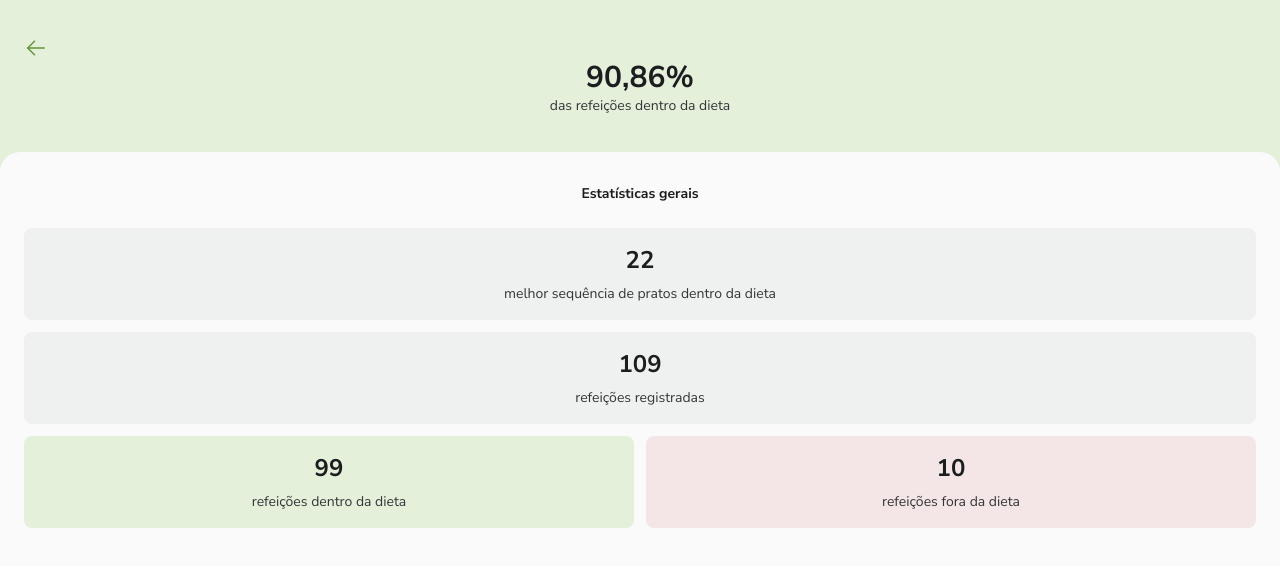
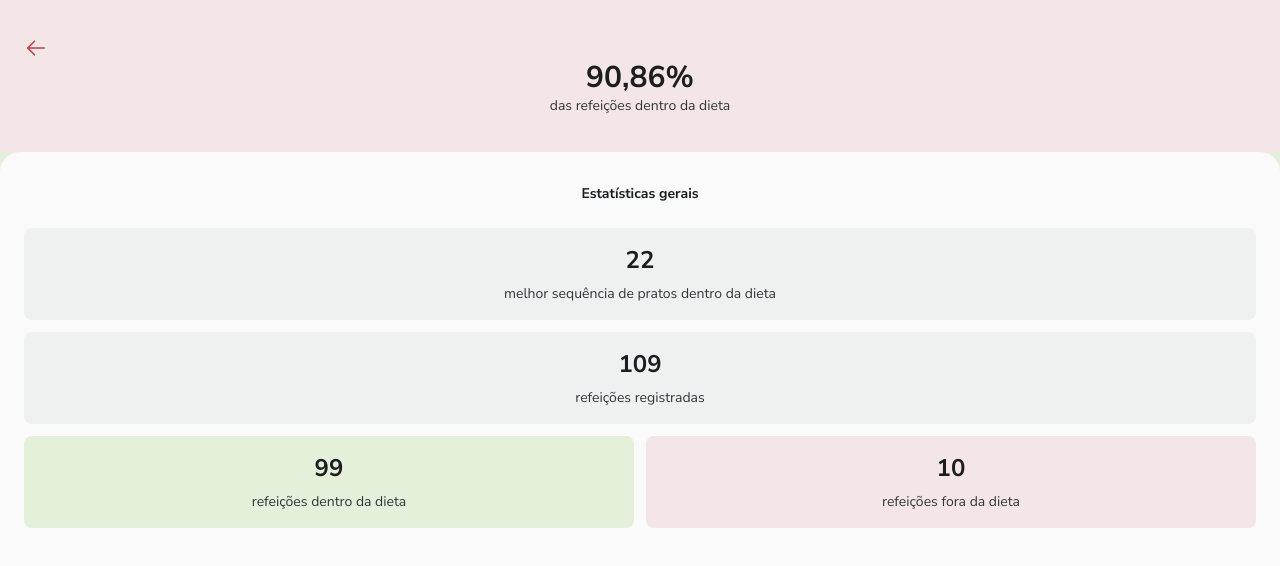
Before and after one commit to PabloXT14/daily-diet, a Next.js app in the folder web/: page /summary in a window 1280 px wide. Shown: the top 566 px of the page. Built offline with nearby package versions, Linux system fonts and the light colour scheme.

Commit message:
feat: add tailwind-variants in the project

```diff
--- a/web/package.json
+++ b/web/package.json
@@ -26,6 +26,7 @@
     "react": "18.2.0",
     "react-dom": "18.2.0",
     "tailwind-merge": "^1.13.2",
+    "tailwind-variants": "^0.1.13",
     "tailwindcss": "3.3.2",
     "tailwindcss-animate": "^1.0.6",
     "typescript": "5.1.6"
--- a/web/src/app/home/components/PercentSection.tsx
+++ b/web/src/app/home/components/PercentSection.tsx
@@ -1,19 +1,49 @@
 import Link from 'next/link'
+import { ComponentProps } from 'react'
+import { tv, VariantProps } from 'tailwind-variants'
 
 import { ArrowUpRight } from '@/assets/icons/phosphor-react'
 
-export function PercentSection() {
+const percentVariants = tv({
+  slots: {
+    base: 'relative mb-10 mt-9 flex h-[102px] flex-col items-center justify-center rounded-lg',
+    percentage: 'text-3xl font-bold text-gray-700',
+    description: 'text-sm text-gray-600',
+    icon: 'absolute right-2 top-2',
+  },
+  variants: {
+    color: {
+      primary: {
+        base: 'bg-green-light',
+        icon: 'text-green-dark',
+      },
+      secondary: {
+        base: 'bg-red-light',
+        icon: 'text-red-dark',
+      },
+    },
+  },
+  defaultVariants: {
+    color: 'primary',
+  },
+})
+
+type PercentSectionProps = ComponentProps<'section'> &
+  VariantProps<typeof percentVariants>
+
+export function PercentSection({
+  color,
+  className,
+  ...props
+}: PercentSectionProps) {
+  const { base, percentage, description, icon } = percentVariants({ color })
+
   return (
-    <section className="relative mb-10 mt-9 flex h-[102px] flex-col items-center justify-center rounded-lg bg-green-light">
-      <strong className="text-3xl font-bold text-gray-700">90,86%</strong>
-      <span className="text-sm text-gray-600">
-        das refeições dentro da dieta
-      </span>
+    <section className={base({ class: className })} {...props}>
+      <strong className={percentage()}>90,86%</strong>
+      <span className={description()}>das refeições dentro da dieta</span>
       <Link href="/summary">
-        <ArrowUpRight
-          className="absolute right-2 top-2 text-green-dark"
-          size={24}
-        />
+        <ArrowUpRight className={icon()} size={24} />
       </Link>
     </section>
   )
--- a/web/src/app/home/page.tsx
+++ b/web/src/app/home/page.tsx
@@ -1,7 +1,3 @@
-import { Avatar } from '@/components/Avatar'
-
-import dailyDietLogoSVG from '@/assets/daily-diet-logo.svg'
-
 import { PercentSection } from './components/PercentSection'
 import { MealsSection } from './components/MealsSection'
 import { Header } from './components/Header'
@@ -12,7 +8,7 @@ export default function Home() {
     <main className="relative flex h-screen flex-col overflow-hidden px-6 pt-9">
       <Header />
 
-      <PercentSection />
+      <PercentSection color="secondary" />
 
       <MealsSection />
 
--- a/web/src/app/summary/components/PercentSection.tsx
+++ b/web/src/app/summary/components/PercentSection.tsx
@@ -1,19 +1,52 @@
 import Link from 'next/link'
+import { ComponentProps } from 'react'
+import { VariantProps, tv } from 'tailwind-variants'
 
 import { ArrowLeft } from '@/assets/icons/phosphor-react'
 
-export function PercentSection() {
+const percentVariants = tv({
+  slots: {
+    base: 'flex w-full flex-col px-6 pt-9',
+    percentage: 'text-3xl font-bold text-gray-700',
+    description: 'text-sm text-gray-600',
+    icon: '',
+  },
+  variants: {
+    color: {
+      primary: {
+        base: 'bg-green-light',
+        icon: 'text-green-dark',
+      },
+      secondary: {
+        base: 'bg-red-light',
+        icon: 'text-red-dark',
+      },
+    },
+  },
+  defaultVariants: {
+    color: 'primary',
+  },
+})
+
+type PercentSectionProps = ComponentProps<'header'> &
+  VariantProps<typeof percentVariants>
+
+export function PercentSection({
+  color,
+  className,
+  ...props
+}: PercentSectionProps) {
+  const { base, percentage, description, icon } = percentVariants({ color })
+
   return (
-    <header className="flex w-full flex-col px-6">
+    <header className={base({ class: className })} {...props}>
       <Link href="/" className="self-start">
-        <ArrowLeft className="text-green-dark" size={24} />
+        <ArrowLeft className={icon()} size={24} />
       </Link>
 
       <div className="mb-9 flex flex-col items-center justify-center">
-        <strong className="text-3xl font-bold text-gray-700">90,86%</strong>
-        <span className="text-sm text-gray-600">
-          das refeições dentro da dieta
-        </span>
+        <strong className={percentage()}>90,86%</strong>
+        <span className={description()}>das refeições dentro da dieta</span>
       </div>
     </header>
   )
--- a/web/src/app/summary/page.tsx
+++ b/web/src/app/summary/page.tsx
@@ -3,8 +3,8 @@ import { ContentSection } from './components/ContentSection'
 
 export default function Summary() {
   return (
-    <main className="relative flex h-screen flex-col overflow-hidden bg-green-light pt-9">
-      <PercentSection />
+    <main className="relative flex h-screen flex-col overflow-hidden bg-green-light">
+      <PercentSection color="secondary" />
       <ContentSection />
     </main>
   )
```
Also changed, not shown: 1 other file (tests, documents, lock files or other folders).
